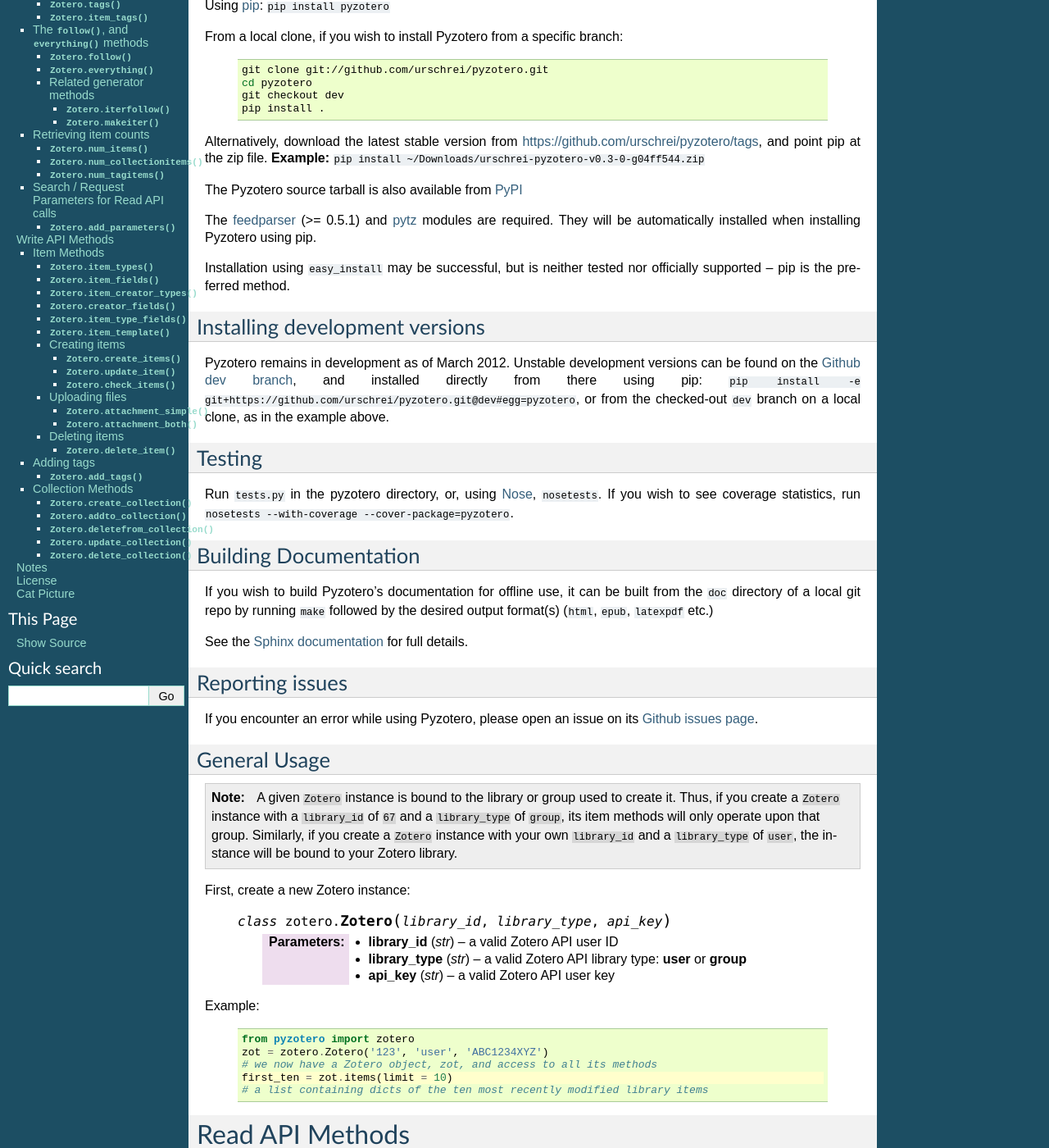
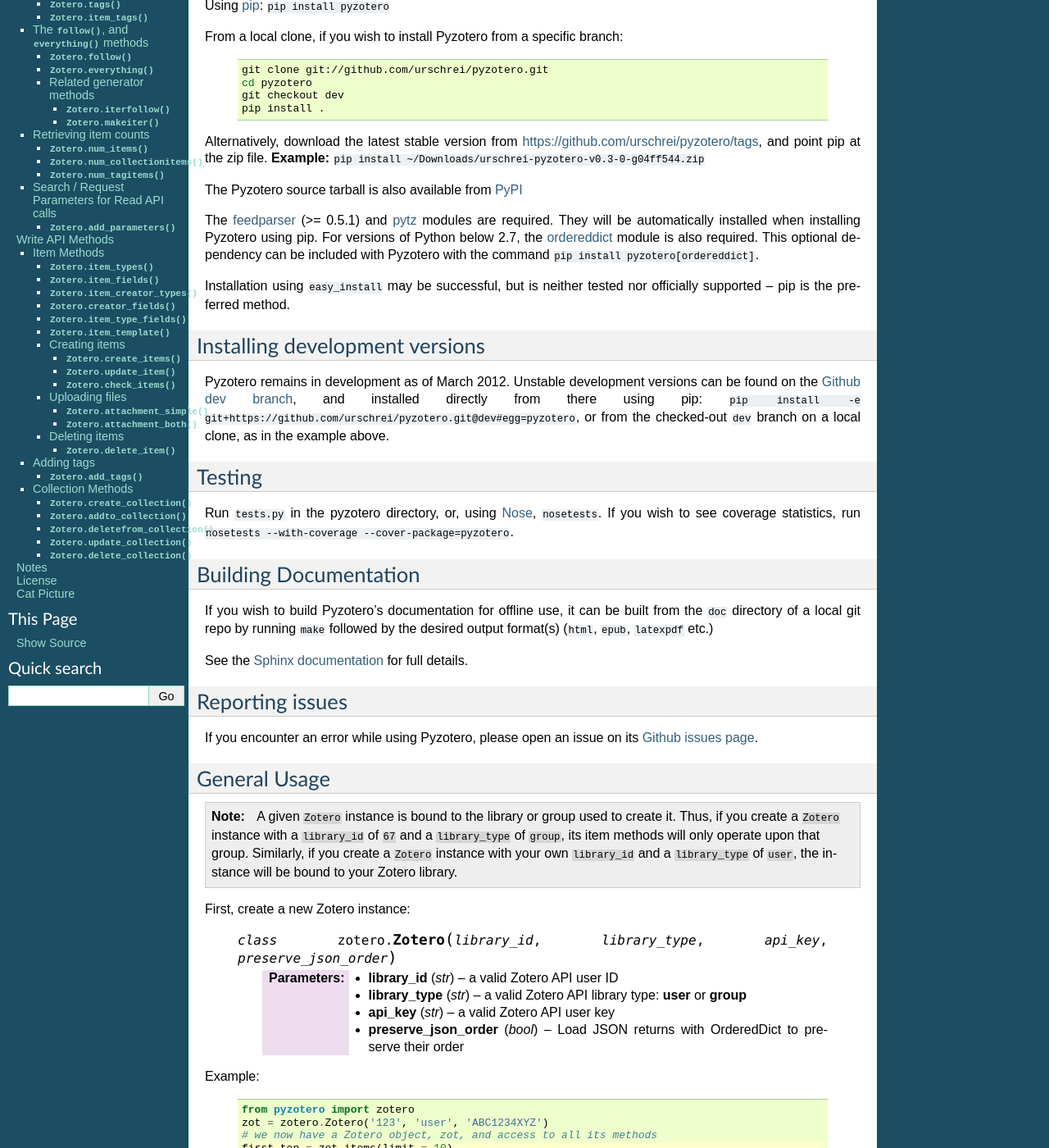
Before and after one commit to urschrei/pyzotero, a Sphinx documentation site: the page built from doc/index.txt, in a window 1280 px wide and 1400 px high, scrolled down 526 px. Shown: the whole window at 82% size. Built offline with Sphinx 7.4.7, drawn with Linux system fonts in a browser that asks for light colours.

Commit message:
Update docs for loading ordered JSON

```diff
--- a/doc/index.txt
+++ b/doc/index.txt
@@ -59,7 +59,7 @@
 
 The Pyzotero source tarball is also available from `PyPI <http://pypi.python.org/pypi/Pyzotero>`_
 
-The `feedparser <http://feedparser.org>`_ (>= 0.5.1) and `pytz <http://pypi.python.org/pypi/pytz/>`_ modules are required. They will be automatically installed when installing Pyzotero using pip.
+The `feedparser <http://feedparser.org>`_ (>= 0.5.1) and `pytz <http://pypi.python.org/pypi/pytz/>`_ modules are required. They will be automatically installed when installing Pyzotero using pip. For versions of Python below 2.7, the `ordereddict <http://pypi.python.org/pypi/ordereddict>`_ module is also required. This optional dependency can be included with Pyzotero with the command ``pip install pyzotero[ordereddict]``.
 
 Installation using ``easy_install`` may be successful, but is neither tested nor officially supported – pip is the preferred method.
 
@@ -101,11 +101,12 @@
 First, create a new Zotero instance:
 
 
-    .. py:class:: Zotero(library_id, library_type, api_key)
+    .. py:class:: Zotero(library_id, library_type, api_key, preserve_json_order)
 
         :param str library_id: a valid Zotero API user ID
         :param str library_type: a valid Zotero API library type: **user** or **group**
         :param str api_key: a valid Zotero API user key
+        :param bool preserve_json_order: Load JSON returns with OrderedDict to preserve their order
 
 
 Example:
```
